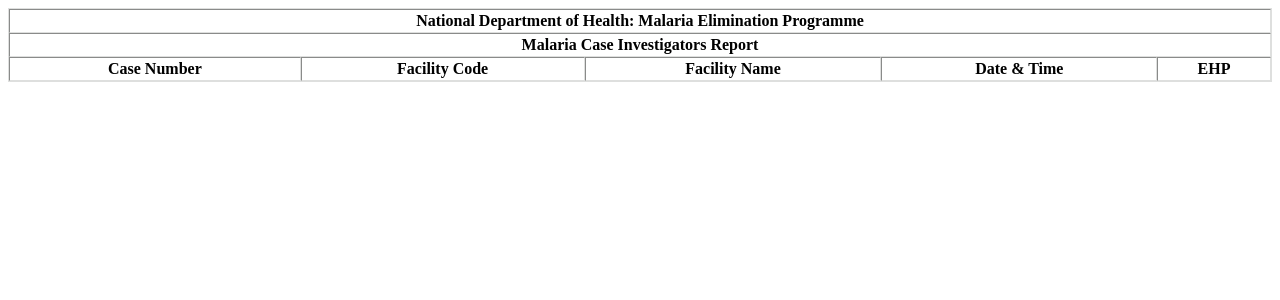
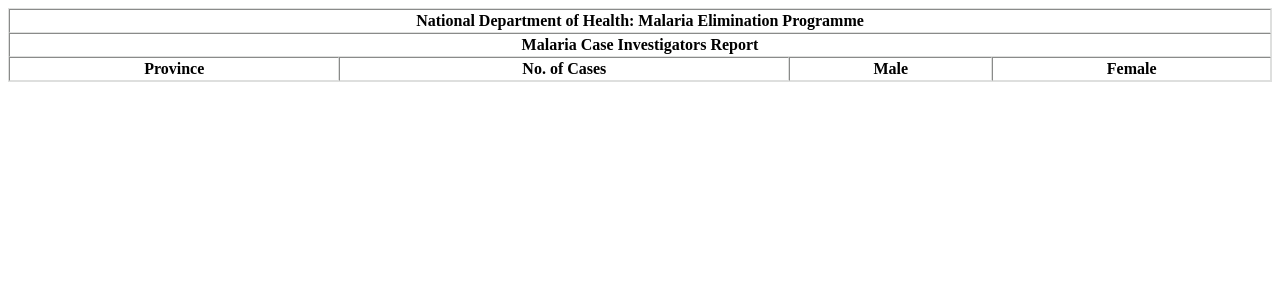
Before and after one commit to praekeltfoundation/malaria24-django, a Django app: template malaria24/ona/templates/ona/html_digest.html in a window 1280 px wide. Shown: the top 300 px of the page. Run offline with Django 3.2, Linux system fonts and the light colour scheme; the template is opened without the code that fills it, so the values that code supplies are empty; parts of the project's set-up code (start-up, migrations or seed data) failed here and were passed over.

Commit message:
failing stuff

```diff
--- a/malaria24/ona/templates/ona/html_digest.html
+++ b/malaria24/ona/templates/ona/html_digest.html
@@ -15,25 +15,23 @@
 <body>
   <table border="1" style="width: 100%; border: 1px #DEDFDE solid;" cellspacing="0" cellpadding="2">
     <tr>
-      <td colspan="5" style="text-align: center;"><strong>National Department of Health: Malaria Elimination Programme</strong></td>
+      <td colspan="8" style="text-align: center;"><strong>National Department of Health: Malaria Elimination Programme</strong></td>
     </tr>
     <tr>
-      <td colspan="5" style="text-align: center;"><strong>Malaria Case Investigators Report</strong></td>
+      <td colspan="8" style="text-align: center;"><strong>Malaria Case Investigators Report</strong></td>
     </tr>
     <tr>
-      <th>Case Number</th>
-      <th>Facility Code</th>
-      <th>Facility Name</th>
-      <th>Date &amp; Time</th>
-      <th>EHP</th>
+      <th>Province</th>
+      <th>No. of Cases</th>
+      <th>Male</th>
+      <th>Female</th>
     </tr>
-    {% for case in digest.reportedcase_set.all %}
+    {% for province in provinces %}
         <tr>
-          <td>{{case.case_number}}</td>
-          <td>{{case.facility_code}}</td>
-          <td>{{case.facility_name}}</td>
-          <td>{{ case.create_date_time|date:"D d M Y" }} {{ case.create_date_time|time:"H:i" }}</td>
-          <td>{% for ehp in case.ehps.all %}{{ehp.name}}{% if not forloop.last %}, {% endif %}{% endfor %}</td>
+          <td>{{province.province}}</td>
+          <td>{{province.cases}}</td>
+          <td>{{province.males}}</td>
+          <td>{{province.females}}</td>
         </tr>
     {% endfor %}
   </table>
```
Also changed, not shown: malaria24/ona/models.py (+30 -2 lines), malaria24/ona/tests/test_models.py (+3 -0 lines), malaria24/settings/base.py (+9 -14 lines).
